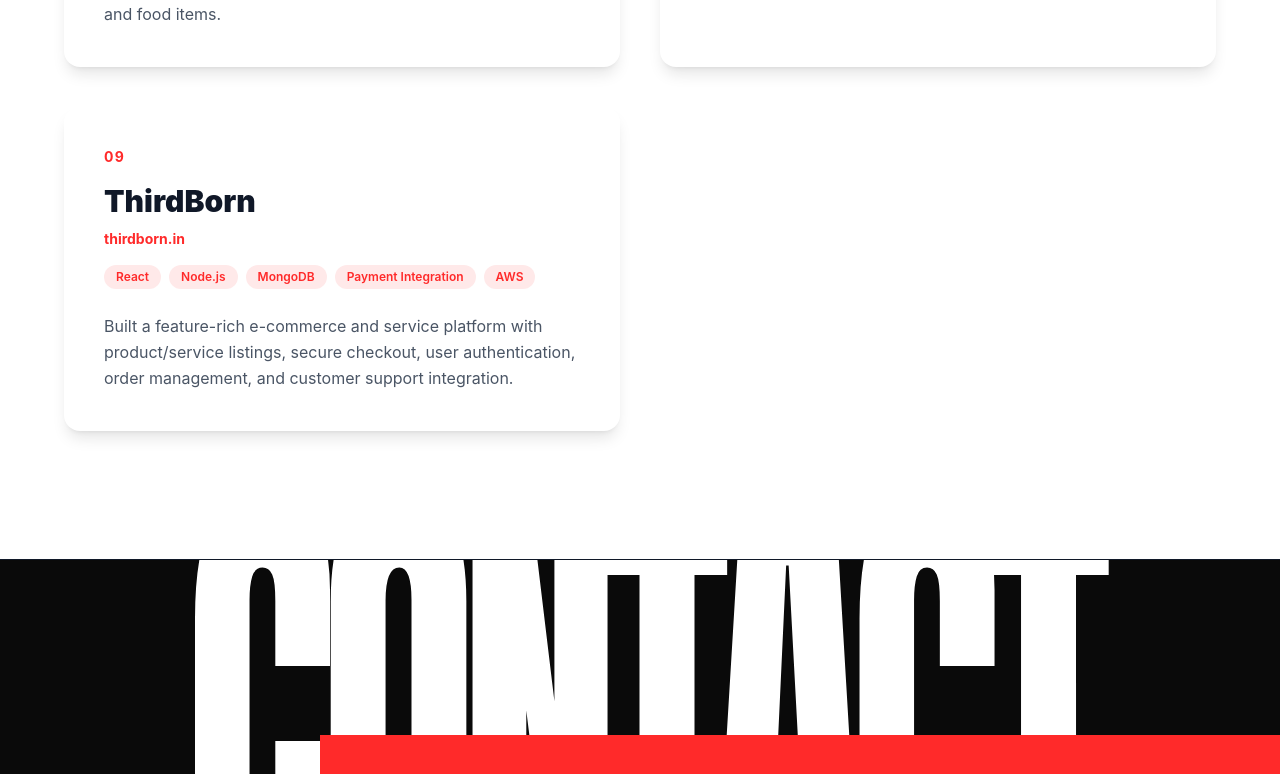
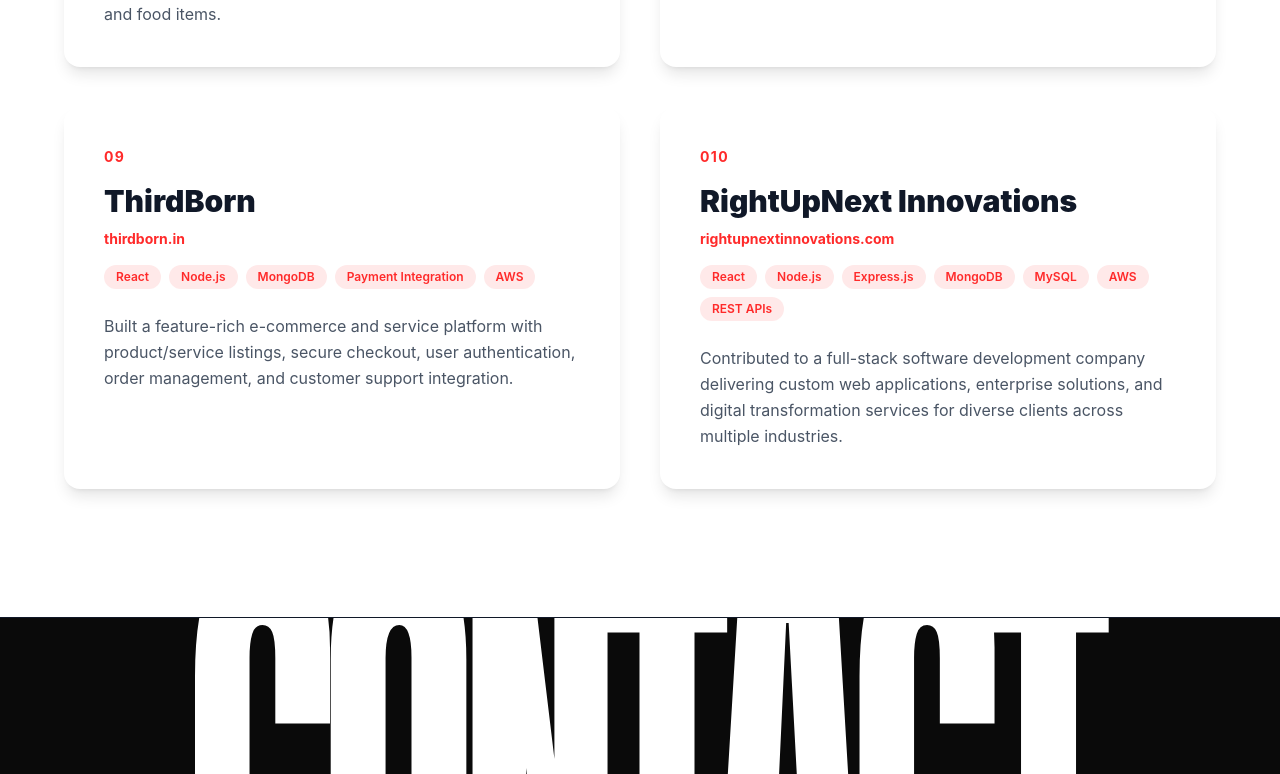
Before and after one commit to SnehaS-14/SnehaPortfortlio, a React (Vite) app: page / in a window 1280 px wide. Shown: the part 4906-5680 px from the top of the page. Built offline with nearby package versions, Linux system fonts and the light colour scheme.

Commit message:
Add RightUpNext Innovations as featured project

```diff
--- a/src/components/Projects.jsx
+++ b/src/components/Projects.jsx
@@ -115,6 +115,14 @@
       link: "thirdborn.in",
       tech: ["React", "Node.js", "MongoDB", "Payment Integration", "AWS"],
       description: "Built a feature-rich e-commerce and service platform with product/service listings, secure checkout, user authentication, order management, and customer support integration."
+    },
+    {
+      number: 10,
+      title: "RightUpNext Innovations",
+      subtitle: "Software Development Company",
+      link: "rightupnextinnovations.com",
+      tech: ["React", "Node.js", "Express.js", "MongoDB", "MySQL", "AWS", "REST APIs"],
+      description: "Contributed to a full-stack software development company delivering custom web applications, enterprise solutions, and digital transformation services for diverse clients across multiple industries."
     }
   ];
 
```
